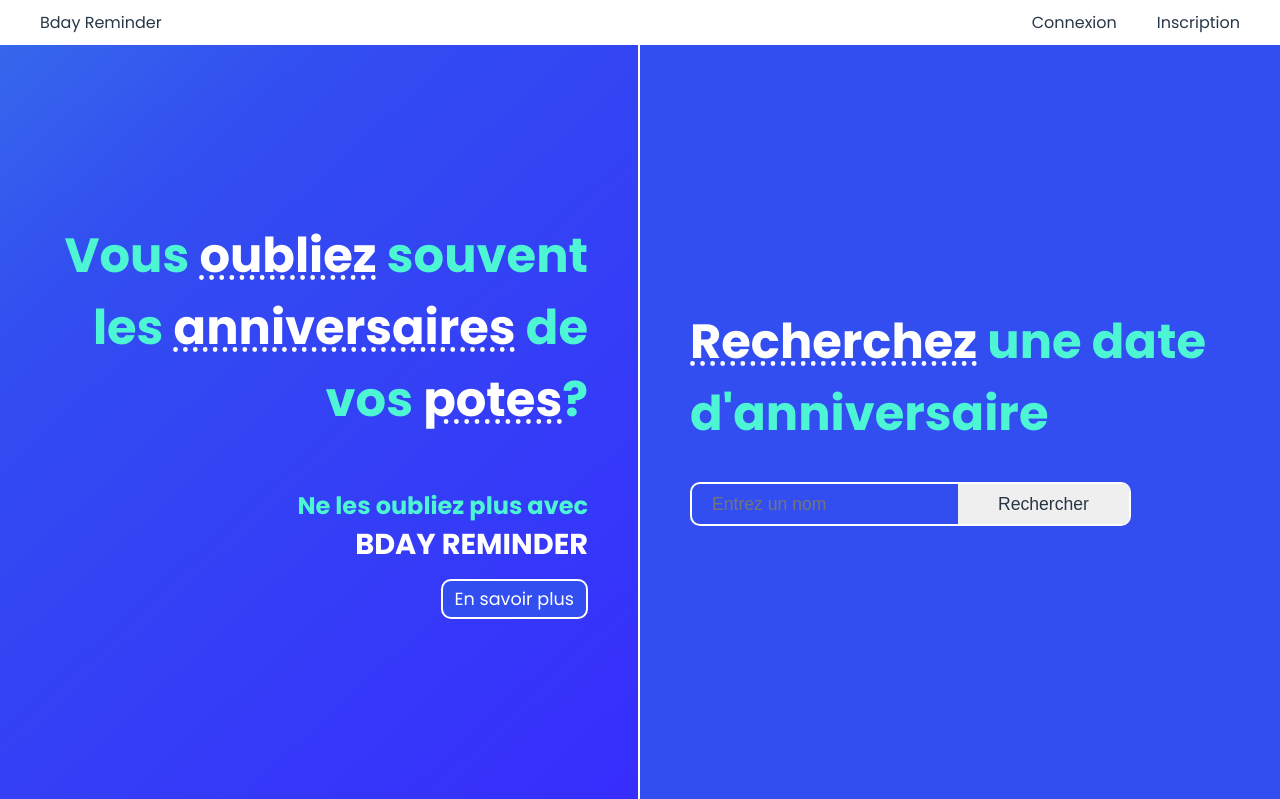
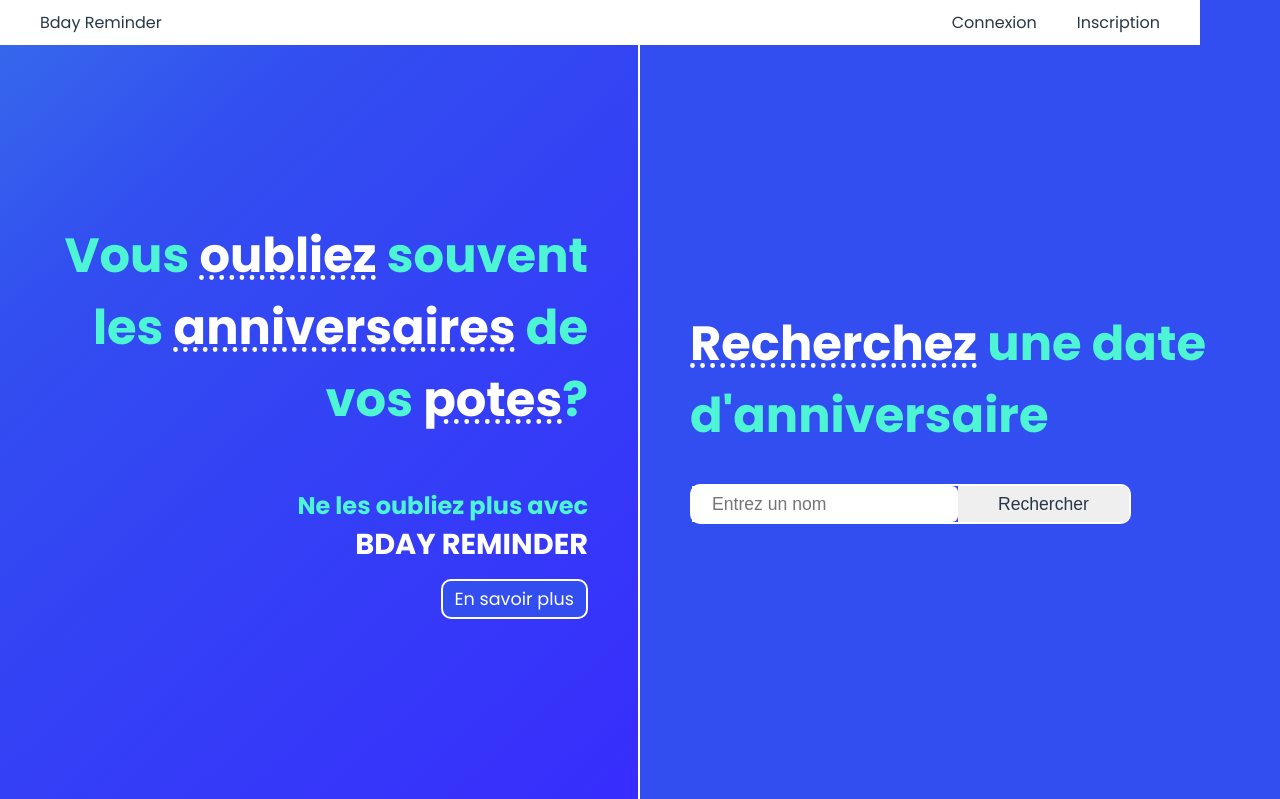
Before and after one commit to Sigmanificient/bday-reminder, a Flask app: page / in a window 1280 px wide. Shown: the top 799 px of the page. Run offline with Flask 2, Linux system fonts and the light colour scheme; style sheets or scripts are compiled from the project's sources.

Commit message:
improving reset

```diff
--- a/src/static/scss/base/_reset.scss
+++ b/src/static/scss/base/_reset.scss
@@ -1,24 +1,30 @@
 :root {
   scroll-behavior: smooth;
+}
+
+*, *:before, *:after {
+  box-sizing: border-box;
 }
 
 body {
   margin: 0;
 }
 
+footer,
+header,
+nav,
+section,
+main {
+  display: block;
+}
+
+input {
+  -webkit-appearance: none;
+  border: none;
+  outline: none;
+}
+
 a {
   color: inherit;
   text-decoration: none;
 }
-
-input {
-
-  &[type="text"] {
-    background: none;
-    border: none;
-  }
-
-  &[type="submit"] {
-    border: none;
-  }
-}
--- a/src/static/scss/layout/_header.scss
+++ b/src/static/scss/layout/_header.scss
@@ -13,7 +13,7 @@ header {
   width: calc(100% - 80px);
   top: 0;
 
-  nav {
+  .right-nav {
     display: flex;
     align-items: center;
     justify-content: space-between;
```
